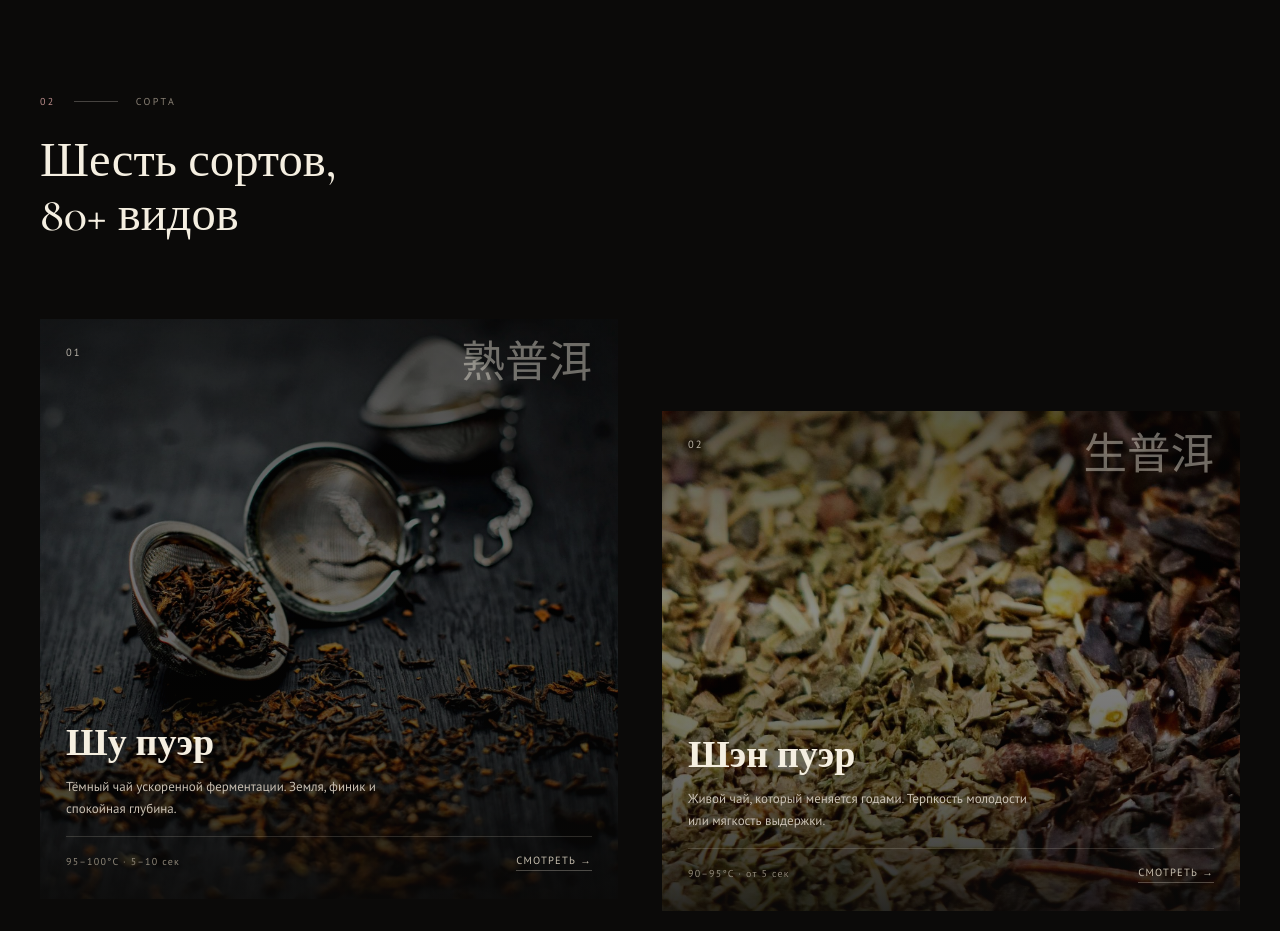
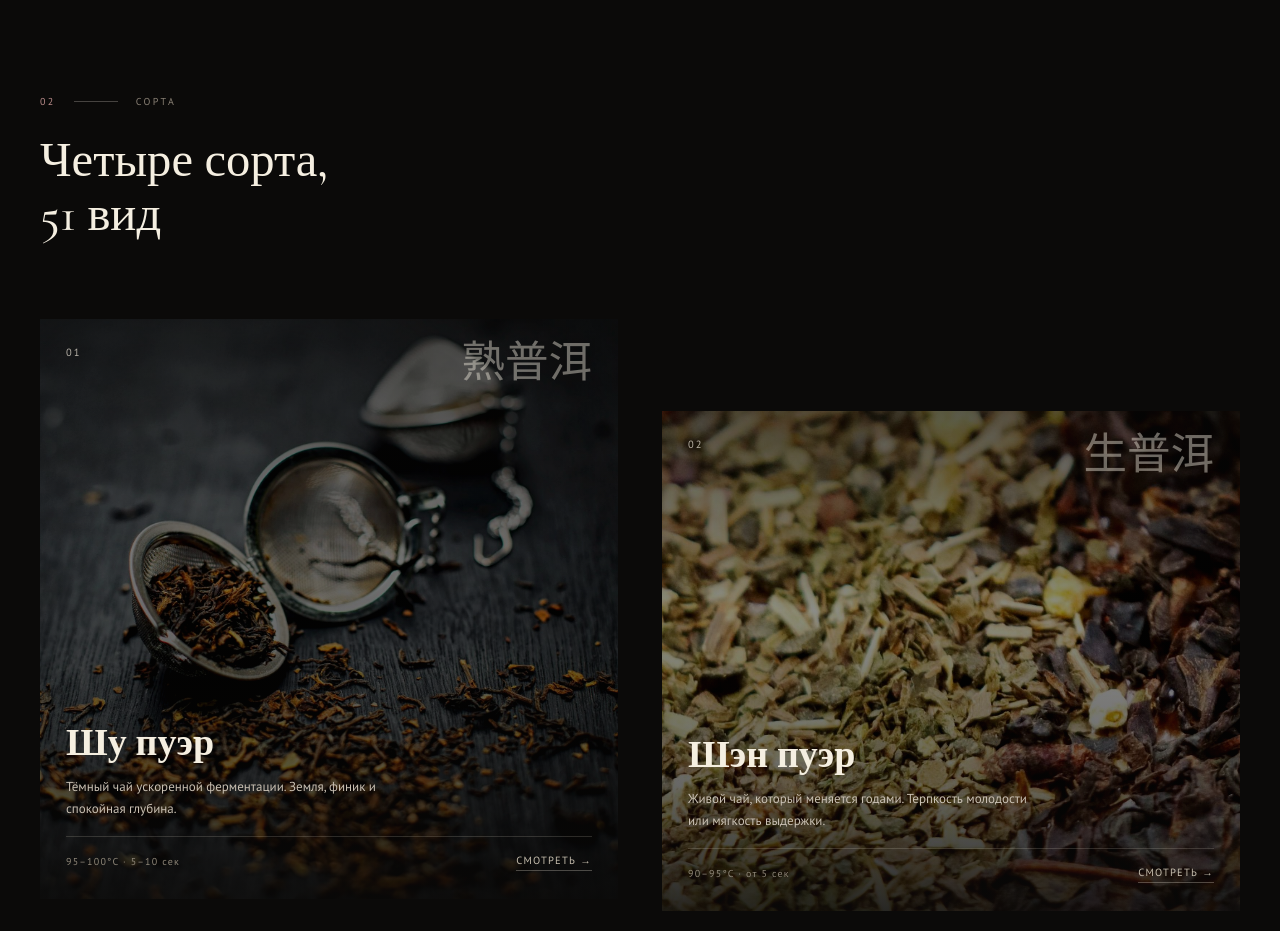
Before and after one commit to antioz/tea-shop, a plain HTML site: page index.html in a window 1280 px wide. Shown: the part 1980-2911 px from the top of the page. Drawn offline with nearby package versions, Linux system fonts and the light colour scheme.

Commit message:
Главная: четыре сорта, 51 вид (кожура и мандарин скрыты со склада)
Co-Authored-By: Claude Code <noreply@anthropic.com>

```diff
--- a/index.html
+++ b/index.html
@@ -184,7 +184,7 @@
             <span style="display:block; width:44px; height:1px; background:rgba(240,233,218,0.26);"></span>
             <span style="font-size:10px; letter-spacing:.24em; color:#8a8175;">СОРТА</span>
           </div>
-          <h2 style="font-family:'Cormorant Garamond',serif; font-weight:500; font-size:clamp(30px,3.8vw,54px); line-height:1.12; color:#f5efe1; margin:0;">Шесть сортов,<br/>80+ видов</h2>
+          <h2 style="font-family:'Cormorant Garamond',serif; font-weight:500; font-size:clamp(30px,3.8vw,54px); line-height:1.12; color:#f5efe1; margin:0;">Четыре сорта,<br/>51 вид</h2>
         </div>
       </div>
 
```
